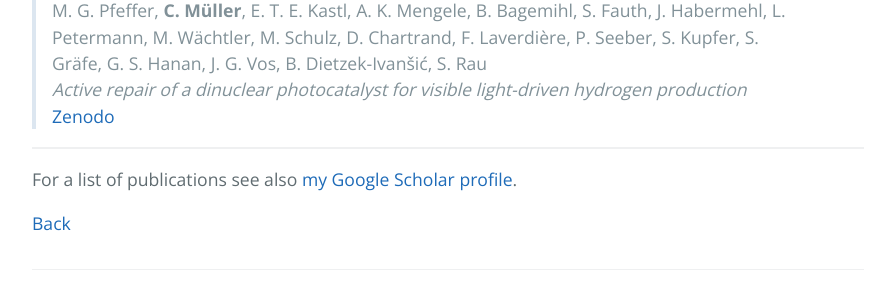
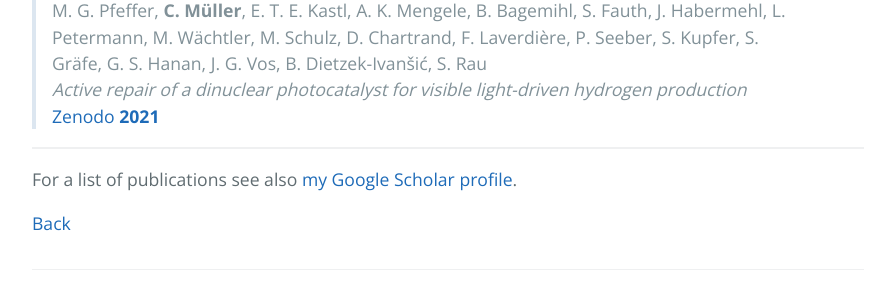
Before and after one commit to carolin-m/carolin-m.github.io, a Jekyll site: the page built from publications.md, in a window 1280 px wide and 900 px high, scrolled down 1573 px. Shown: the part 516-816 px from the top of the window, without its empty margins (192-1087 px from the left). Built offline with Jekyll 4.4.1, drawn with Linux system fonts in a browser that asks for light colours.

Commit message:
Update publications.md

```diff
--- a/publications.md
+++ b/publications.md
@@ -61,7 +61,7 @@ M. Hemmer, M. Lewenstein, R. Moshammer, T. Pfeifer, M. G. Pullen, J. Ullrich, B.
 
 >  M. G. Pfeffer, **C. Müller**, E. T. E. Kastl, A. K. Mengele, B. Bagemihl, S. Fauth, J. Habermehl, L. Petermann, M. Wächtler, M. Schulz, D. Chartrand, F. Laverdière, P. Seeber, S. Kupfer, S. Gräfe, G. S. Hanan, J. G. Vos, B. Dietzek-Ivanšić, S. Rau <br>
 > *Active repair of a dinuclear photocatalyst for visible light-driven hydrogen production* <br>
-> [Zenodo](https://doi.org/10.5281/zenodo.5565022)
+> [Zenodo **2021**](https://doi.org/10.5281/zenodo.5565022)
 
 _________
 
```
